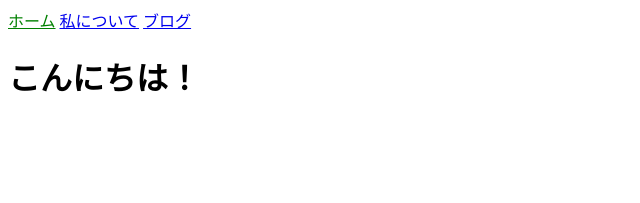
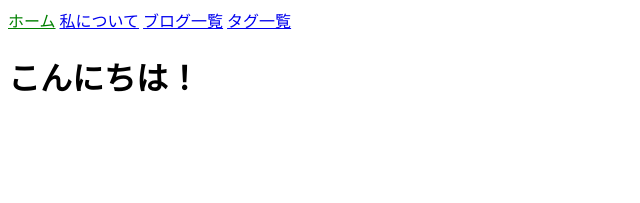
Before and after one commit to sirokurokumasan/sirokurokumasan.github.io, a Jekyll site: the page built from index.html, in a window 1280 px wide. Shown: the top 203 px of the page, without its empty margins (0-640 px from the left). Built offline with Jekyll 4.4.1, drawn with Linux system fonts in a browser that asks for light colours.

Commit message:
Update navigation.yml

```diff
--- a/_data/navigation.yml
+++ b/_data/navigation.yml
@@ -2,5 +2,7 @@
   link: /
 - name: 私について
   link: /about.html
-- name: ブログ
+- name: ブログ一覧
   link: /blog.html
+- name: タグ一覧
+  link: /staff.html
```
